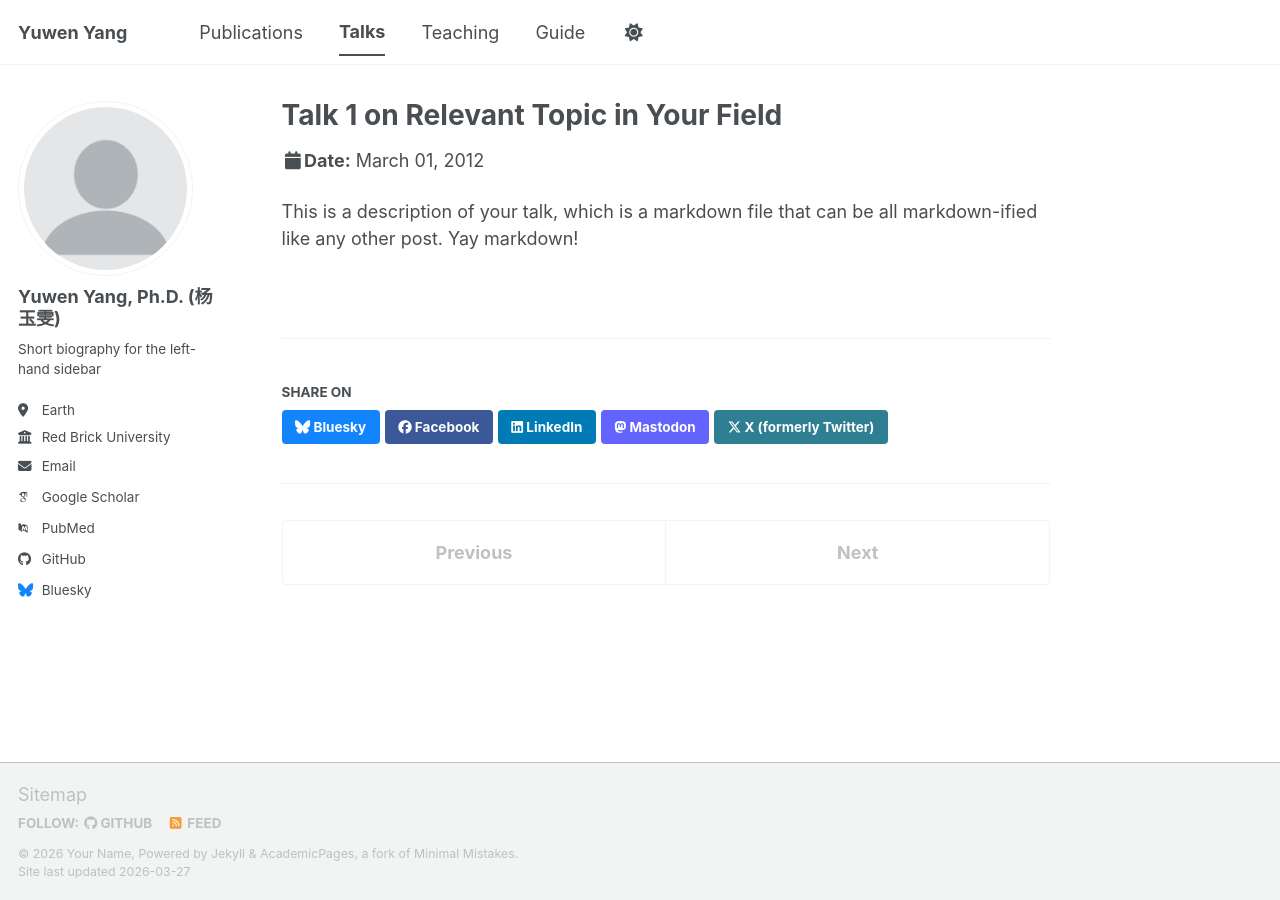
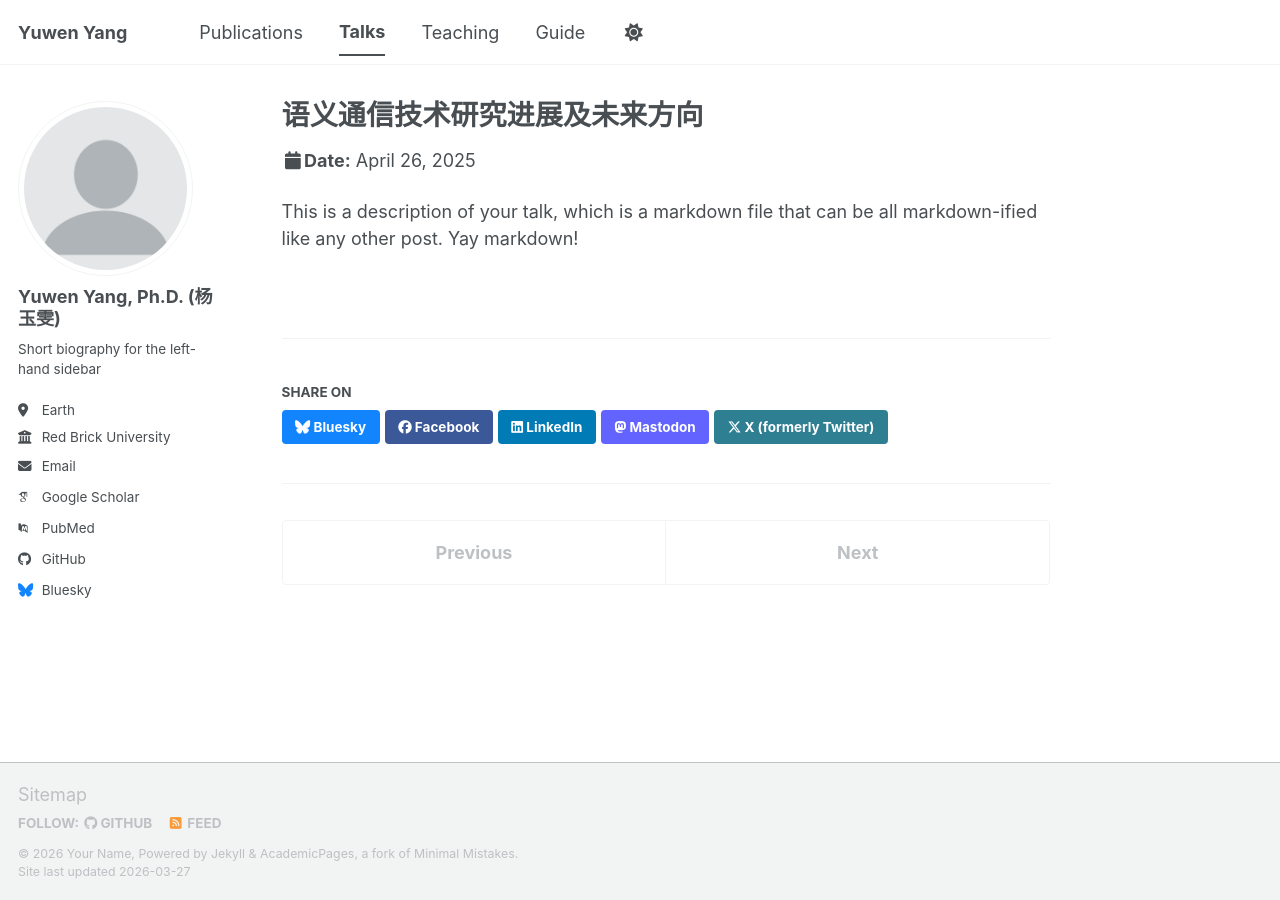
Before and after one commit to yangyuwenyang/yangyuwenyang.github.io, a Jekyll site: the page built from _talks/2012-03-01-talk-1.md, in a window 1280 px wide. Built offline with Jekyll 4.4.1, drawn with Linux system fonts in a browser that asks for light colours; some web fonts are replaced; a script bundle is joined from its source files by our own code; library files that are not in the unit come from our copies.

Commit message:
Update 2012-03-01-talk-1.md

```diff
--- a/_talks/2012-03-01-talk-1.md
+++ b/_talks/2012-03-01-talk-1.md
@@ -1,11 +1,11 @@
 ---
-title: "Talk 1 on Relevant Topic in Your Field"
+title: "语义通信技术研究进展及未来方向"
 collection: talks
 type: "Talk"
 permalink: /talks/2012-03-01-talk-1
-venue: "UC San Francisco, Department of Testing"
-date: 2012-03-01
-location: "San Francisco, CA, USA"
+venue: "移动智能通信网络(MICoN)论坛"
+date: 2025.04.26
+location: "线上"
 ---
 
 This is a description of your talk, which is a markdown file that can be all markdown-ified like any other post. Yay markdown!
```
